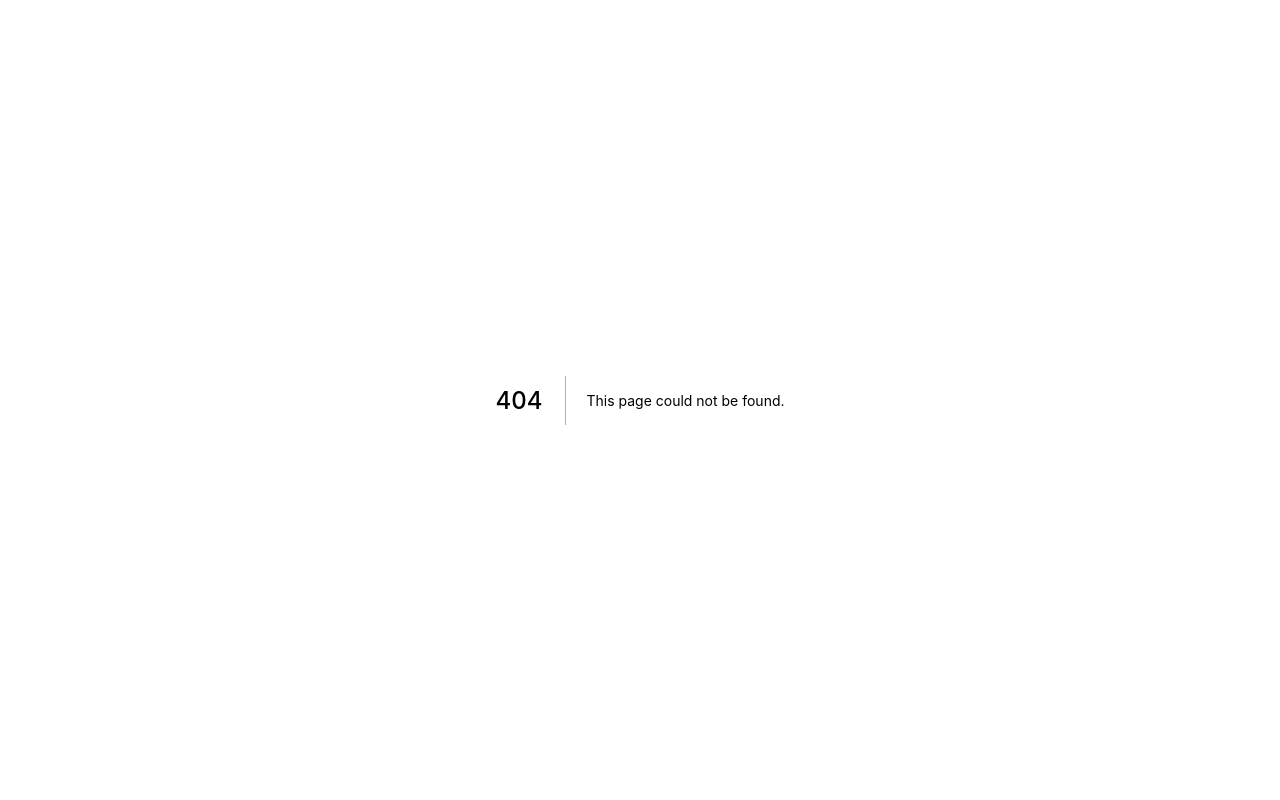
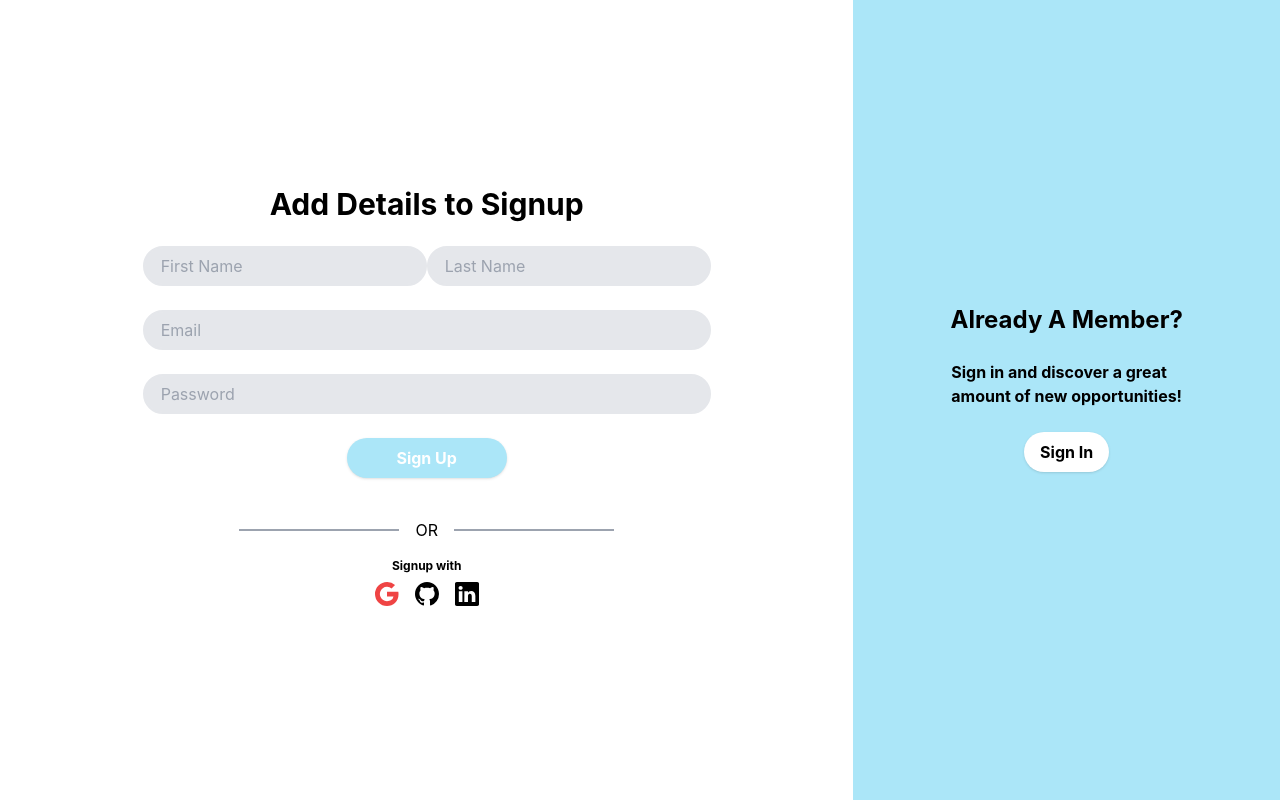
Before and after one commit to RushilBasappa/MFChartsV2, a Next.js app in the folder js/phoenix/: page /signup in a window 1280 px wide. Before the commit this address had no page. Built offline with nearby package versions, Linux system fonts and the light colour scheme.

Commit message:
add signup page created

```diff
--- a/js/phoenix/src/containers/Auth/Login/LoginForm.jsx
+++ b/js/phoenix/src/containers/Auth/Login/LoginForm.jsx
@@ -1,12 +1,12 @@
 import { Input, Button } from "../../../components"
 
 export const LoginForm = () => {
-  return(
-    <form className="w-full max-w-sm mt-6 flex flex-col justify-center">
+  return (
+    <form className="max-w-sm mt-6 flex flex-col justify-center">
       <Input placeholder="Email" />
       <Input placeholder="Password" />
       <div className="flex justify-center">
-        <Button text="Sign in"/>
+        <Button text="Sign in" />
       </div>
     </form>
   )
--- /dev/null
+++ b/js/phoenix/src/containers/Auth/Signup/SignupForm.jsx
@@ -0,0 +1,19 @@
+import { Button, Input } from "../../../components";
+
+export const SignupForm = () => {
+    return (
+        <form className="mt-6 flex flex-col justify-center">
+            <div className="flex flex-row">
+                <Input placeholder="First Name" />
+                <Input placeholder="Last Name" />
+            </div>
+            <Input placeholder="Email" />
+            <Input placeholder="Password" />
+            <div className="flex justify-center">
+                <Button text="Sign Up" />
+            </div>
+        </form>
+    );
+}
+
+export default SignupForm;
--- a/js/phoenix/src/containers/index.js
+++ b/js/phoenix/src/containers/index.js
@@ -1 +1,2 @@
 export { LoginForm } from "./Auth/Login/LoginForm"
+export { SignupForm } from "./Auth/Signup/SignupForm"
--- /dev/null
+++ b/js/phoenix/src/pages/signup.jsx
@@ -0,0 +1,41 @@
+import { SignupForm } from "../containers";
+import { BareIcon } from "../../src/components"
+import { BsLinkedin, BsGoogle, BsGithub } from "react-icons/bs";
+
+const Signup = () => {
+    return (
+        <div className="flex flex-row">
+            <div className="basis-1 md:basis-2/3  flex flex-col justify-center items-center">
+                <h1 className="font-bold text-3xl">Add Details to Signup</h1>
+                <SignupForm />
+                <div className="flex items-center">
+                    <div className="border-t-2 border-gray-400  w-40"></div>
+                    <div className="m-4">OR</div>
+                    <div className="border-t-2 border-gray-400  w-40"></div>
+                </div>
+                <div className="font-bold text-xs">Signup with</div>
+                <div className="flex flex-row">
+                    <BareIcon IconComponent={<BsGoogle />} classes={["text-red-500"]} />
+                    <BareIcon IconComponent={<BsGithub />} />
+                    <BareIcon IconComponent={<BsLinkedin />} />
+                </div>
+            </div>
+            <div className="md:basis-1/3 md:bg-bgColor hidden md:flex md:flex-col md:justify-center md:items-center">
+                <div className="font-bold text-2xl">Already A Member?</div>
+                <div className="mt-6 font-bold">
+                    <div>
+                        Sign in and discover a great
+                    </div>
+                    <div>
+                        amount of new opportunities!
+                    </div>
+                </div>
+                <button className="mt-6 shadow bg-white hover:bg-gray-100 focus:shadow-outline focus:outline-none text-black font-bold py-2 px-4 rounded-full mb-6" type="button">
+                    Sign In
+                </button>
+            </div>
+        </div>
+    );
+}
+
+export default Signup;
```
Also changed, not shown: 1 other file (tests, documents, lock files or other folders).
